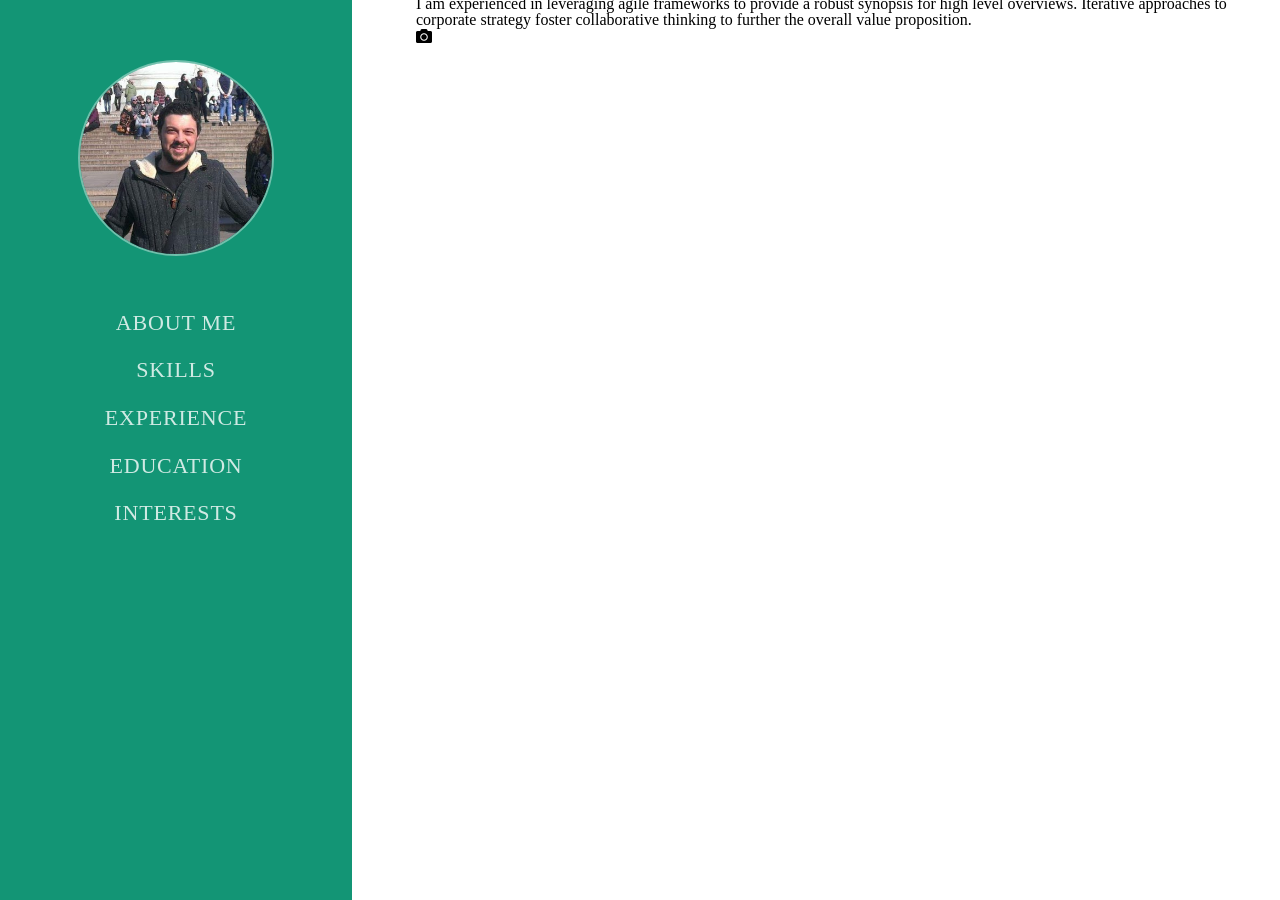
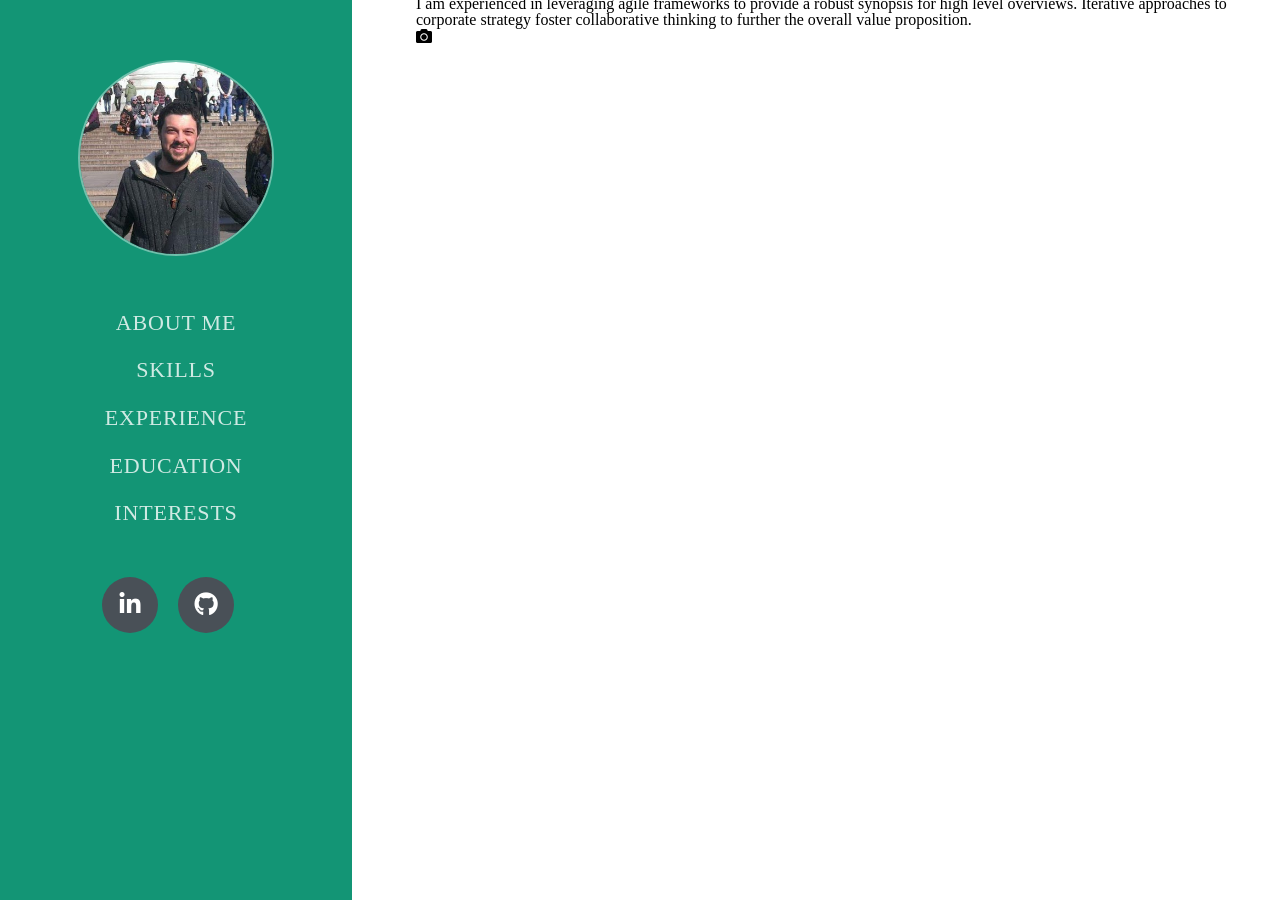
Before and after one commit to ltdev22/ltdev22.github.io, a Jekyll site: the page built from index.html, in a window 1280 px wide and 900 px high, scrolled down 80 px. Built offline with Jekyll 4.4.1, drawn with Linux system fonts in a browser that asks for light colours.

Commit message:
Add social media on nav

```diff
--- a/_includes/nav.html
+++ b/_includes/nav.html
@@ -24,5 +24,13 @@
             </ul>
         </div><!-- /.navbar-collapse -->
 
+        <div class="social-icons">
+            <a href="https://www.linkedin.com/in/lykourgostsirikos" target="_blank" class="social-icon">
+                <i class="fab fa-linkedin-in"></i>
+            </a>
+            <a href="https://github.com/ltdev22?tab=repositories" target="_blank"  class="social-icon">
+                <i class="fab fa-github"></i>
+            </a>
+        </div><!-- /.navbar-social -->
     </div><!-- /.nav-inner -->
 </nav>
--- a/_sass/nav.scss
+++ b/_sass/nav.scss
@@ -50,4 +50,22 @@
             }
         }
     }
+
+    .social-icons {
+        margin-top: 40px;
+        .social-icon {
+            display: inline-block;
+            height: 3.5rem;
+            width: 3.5rem;
+            background-color:
+            #495057;
+            color:
+            #fff !important;
+            border-radius: 100%;
+            text-align: center;
+            font-size: 1.5rem;
+            line-height: 3.5rem;
+            margin-right: 1rem;
+        }
+    }
 }
```
